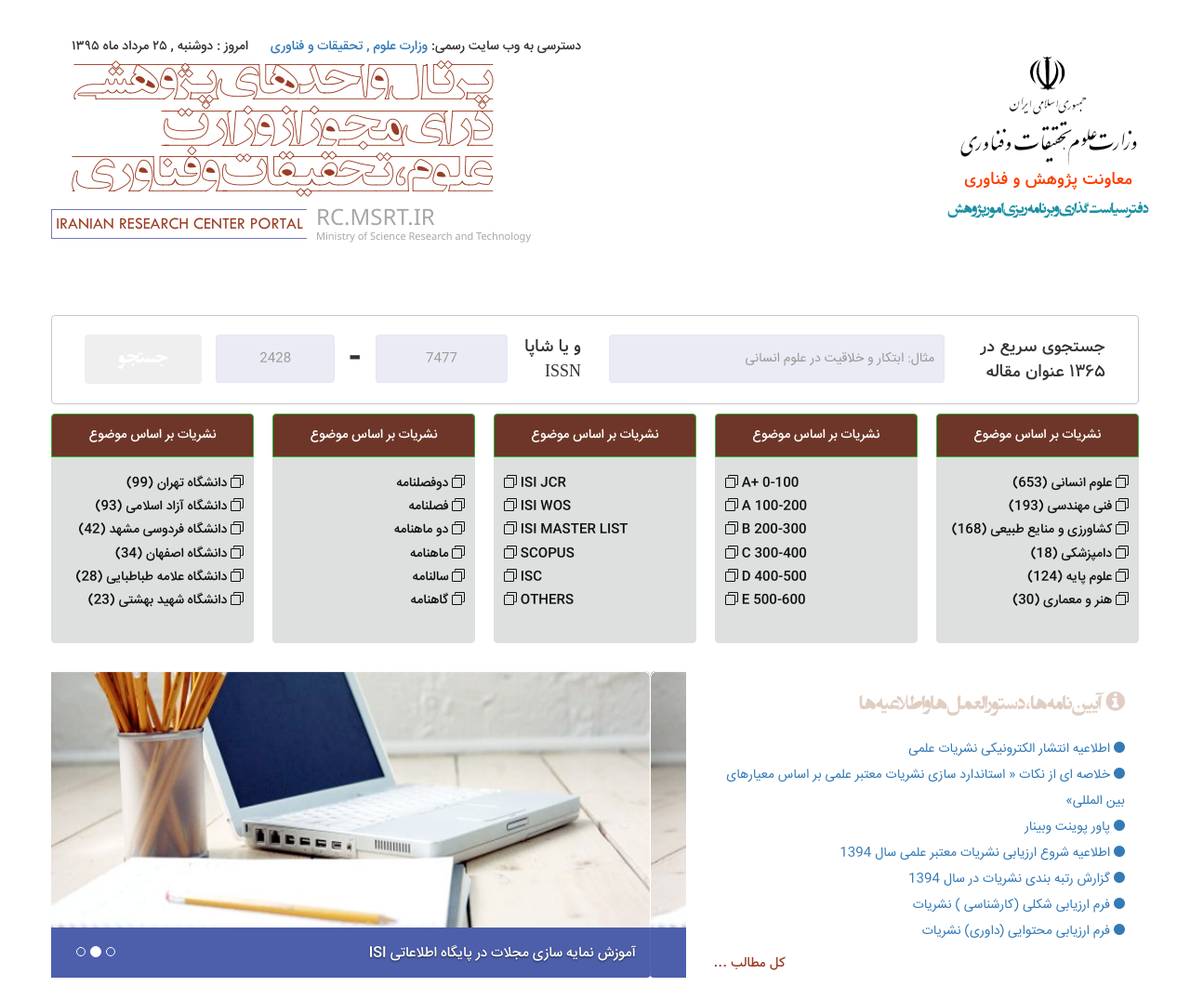
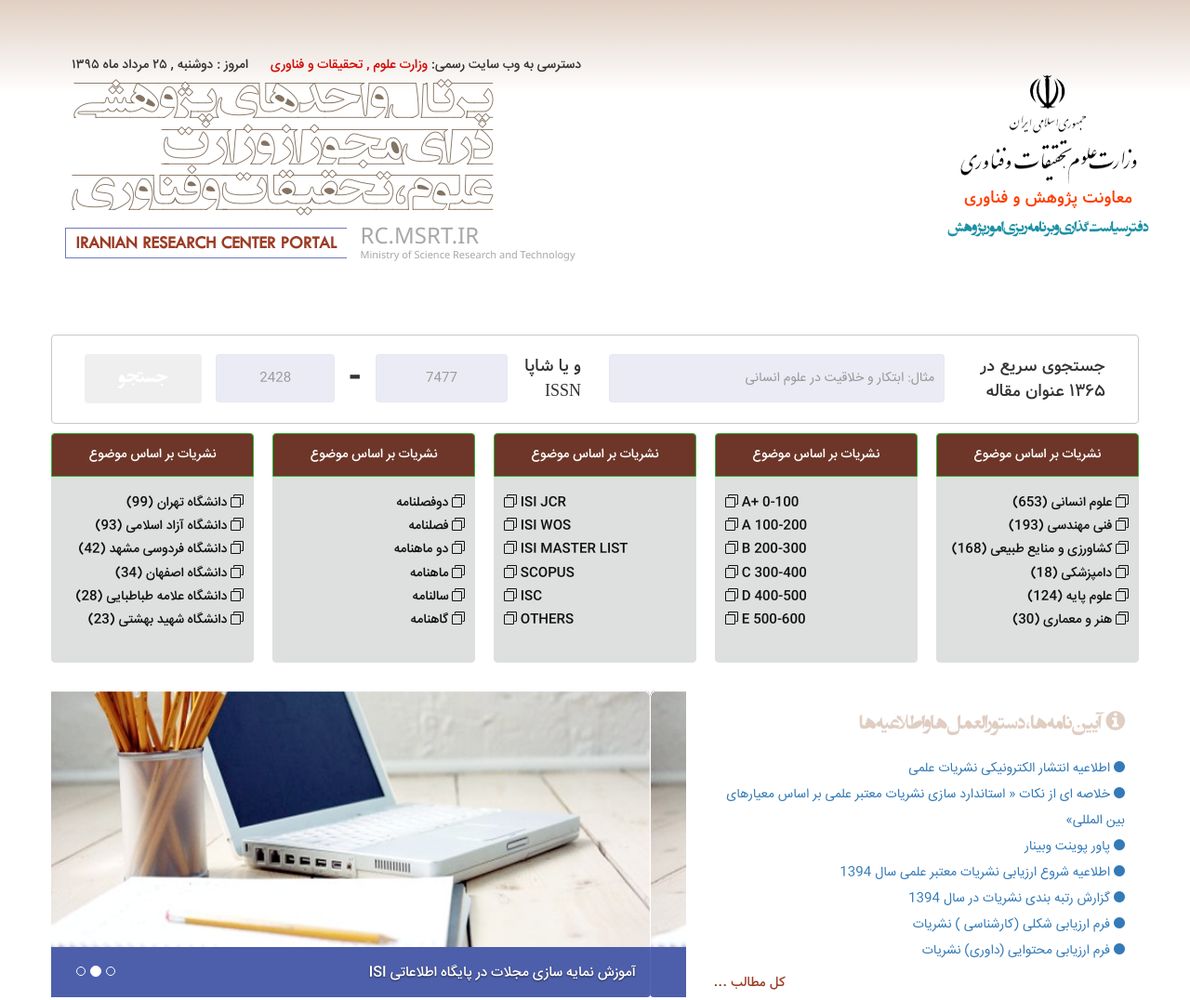
Before and after one commit to exirresearch/mapfa-unitresearch, a plain HTML site: page index.html in a window 1280 px wide. Shown: the top 1076 px of the page at 93% size. Drawn offline with nearby package versions, Linux system fonts and the light colour scheme.

Commit message:
update top header

```diff
--- a/assets/css/style.css
+++ b/assets/css/style.css
@@ -276,7 +276,7 @@ input[type="color"]:focus {
     margin-top: 15px;
 }
 
-.Pearlbg-gradient {
+.Pearl-gradient {
     background: #e0cfc3;
     background: -moz-linear-gradient(top, #e0cfc3 0%, #ffffff 100%);
     background: -webkit-gradient(left top, left bottom, color-stop(0%, #e0cfc3), color-stop(100%, #ffffff));
@@ -486,6 +486,15 @@ input[type="color"]:focus {
     border-radius: 100% !important;
 }
 
+.noselect {
+  -webkit-touch-callout: none;
+    -webkit-user-select: none;
+     -khtml-user-select: none;
+       -moz-user-select: none;
+        -ms-user-select: none;
+            user-select: none;
+}
+
 .nav>li>a {
     color: #fff;
     padding: 15px 34px;
@@ -507,6 +516,14 @@ input[type="color"]:focus {
     z-index: 111;
 }
 
+.JournalPortal-officailWeb_link {
+    color: #d20901;
+}
+
+.JournalPortal-officailWeb_link:hover {
+    color: #9c3c25;
+}
+
 .JournalPortal-siteTitle {
     color: #1d91a5;
     font-family: "Entezar1";
@@ -521,6 +538,7 @@ input[type="color"]:focus {
 }
 
 .JournalPortal-officialSiteTitle {
+    color: #857362;
     font-family: "Entezar4";
     font-size: 62px;
     line-height: .8;
@@ -534,9 +552,9 @@ input[type="color"]:focus {
 .JournalPortal-siteTitle_en {
     border: 1px solid #7279ba;
     border-right: none;
-    font-size: 18px;
-    padding: 5px 0;
-    margin-right: 10px;
+    font-size: 19px;
+    font-weight: bold;
+    padding: 5px;
 }
 
 .JournalPortal-description {
--- a/index.html
+++ b/index.html
@@ -18,7 +18,7 @@
 <body>
     <div id="wrapper">
         <section class="Pearl-gradient"></section>
-        <section id="header">
+        <section id="header" class="noselect">
             <div class="container">
                 <div class="row">
                     <div class="col-md-2 col-xs-12 ph-0 mt-20">
@@ -35,7 +35,7 @@
                     </div>
                     <div class="col-md-6 col-xs-12 pr-30">
                         <div class="row">
-                            <div class="col-md-12 col-xs-12 JournalPortal-topHeader  ph-0">
+                            <div class="col-md-12 col-xs-12 JournalPortal-topHeader ph-0">
                                 <span class="JournalPortal-officailWeb fa-IRANSans pl-20 bold">
                                 دسترسی به وب سایت رسمی:
                                 <a class="JournalPortal-officailWeb_link" href="http://msrt.ir/fa" target="_blank" title="وزارت علوم , تحقیقات و فناوری"> وزارت علوم , تحقیقات و فناوری</a>
@@ -47,17 +47,17 @@
                         </div>
                         <div class="row">
                             <div class="col-md-10 col-md-offset-2 col-xs-12 ph-0">
-                                <h1 class="JournalPortal-officialSiteTitle brown mt-5 mb-0">پرتال واحدهای پژوهشی <br> درای مجوز از وزارت <br> علوم، تحقیقات و فناوری</h1>
+                                <h1 class="JournalPortal-officialSiteTitle mt-5 mb-0">پرتال واحدهای پژوهشی <br> درای مجوز از وزارت <br> علوم، تحقیقات و فناوری</h1>
                             </div>
                         </div>
                         <div class="row">
-                            <div class="col-md-6 col-xs-6 ph-0">
+                            <div class="col-md-5 col-xs-5 ph-0">
                                 <div class="JournalPortal-siteDescription">
                                     <h3 class="JournalPortal-webSite text-left gray ltr uppercase mt-5 mb-0">rc.msrt.ir</h3>
                                     <span class="JournalPortal-description text-left gray lrt bold pull-left">Ministry of Science Research and Technology</span>
                                 </div>
                             </div>
-                            <div class="col-md-6 col-xs-6 ph-0">
+                            <div class="col-md-7 col-xs-7">
                                 <div class="">
                                     <h3 class="JournalPortal-siteTitle_en fa-TwCenMT text-center brown ltr uppercase mt-10">Iranian Research Center Portal</h3>
                                 </div>
```
